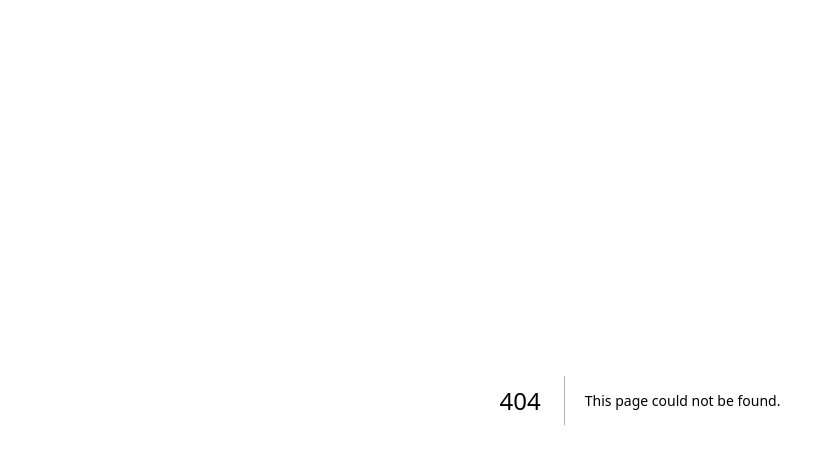
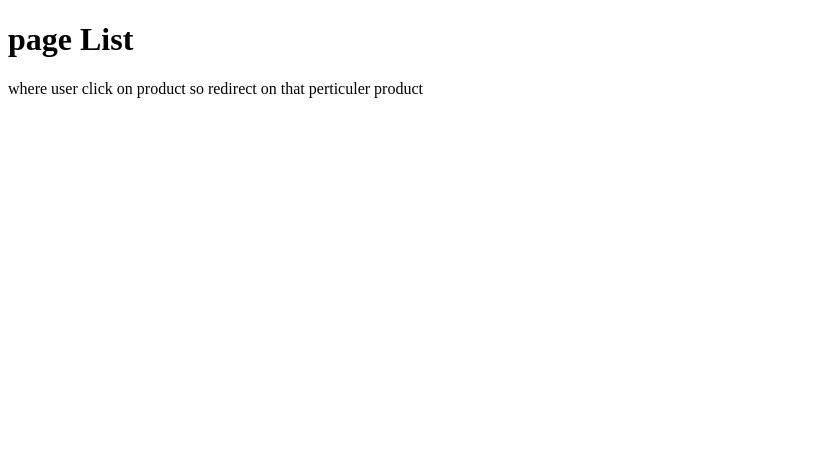
Before and after one commit to CodeshShubh/Learn_nextjs, a Next.js app: page /products in a window 1280 px wide. Before the commit this address had no page. Shown: the top 464 px of the page, without its empty margins (0-835 px from the left). Built offline with nearby package versions, Linux system fonts and the light colour scheme.

Commit message:
dynamic routes

```diff
--- /dev/null
+++ b/src/app/products/page.tsx
@@ -0,0 +1,8 @@
+export default function Products() {
+    return (
+        <div>
+            <h1>page List</h1>
+            <p> where user click on product so redirect on that perticuler product</p>
+        </div>
+    );
+}
```
Also changed, not shown: src/app/products/[id]/page.tsx (added, +9 -0 lines).
